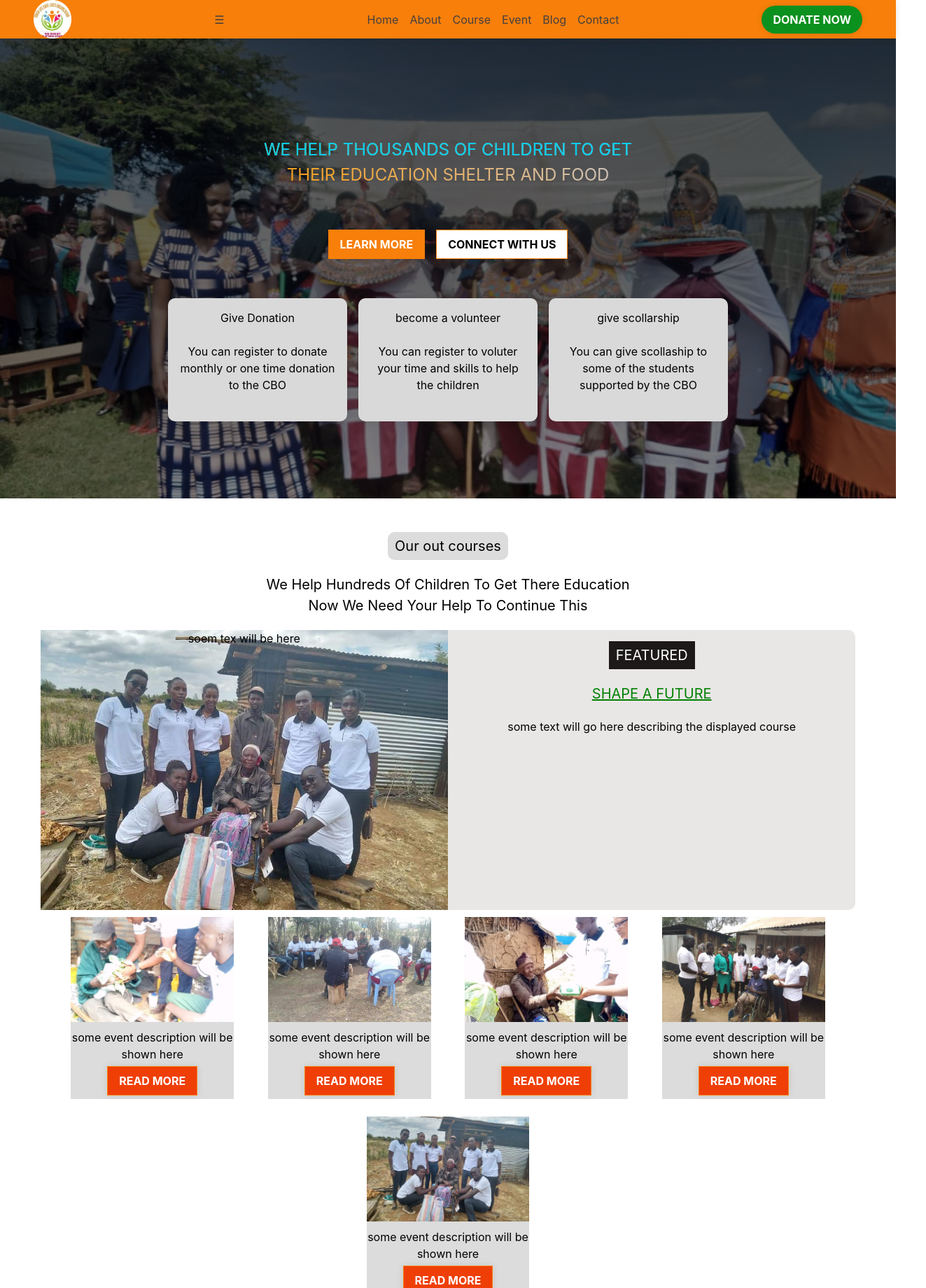
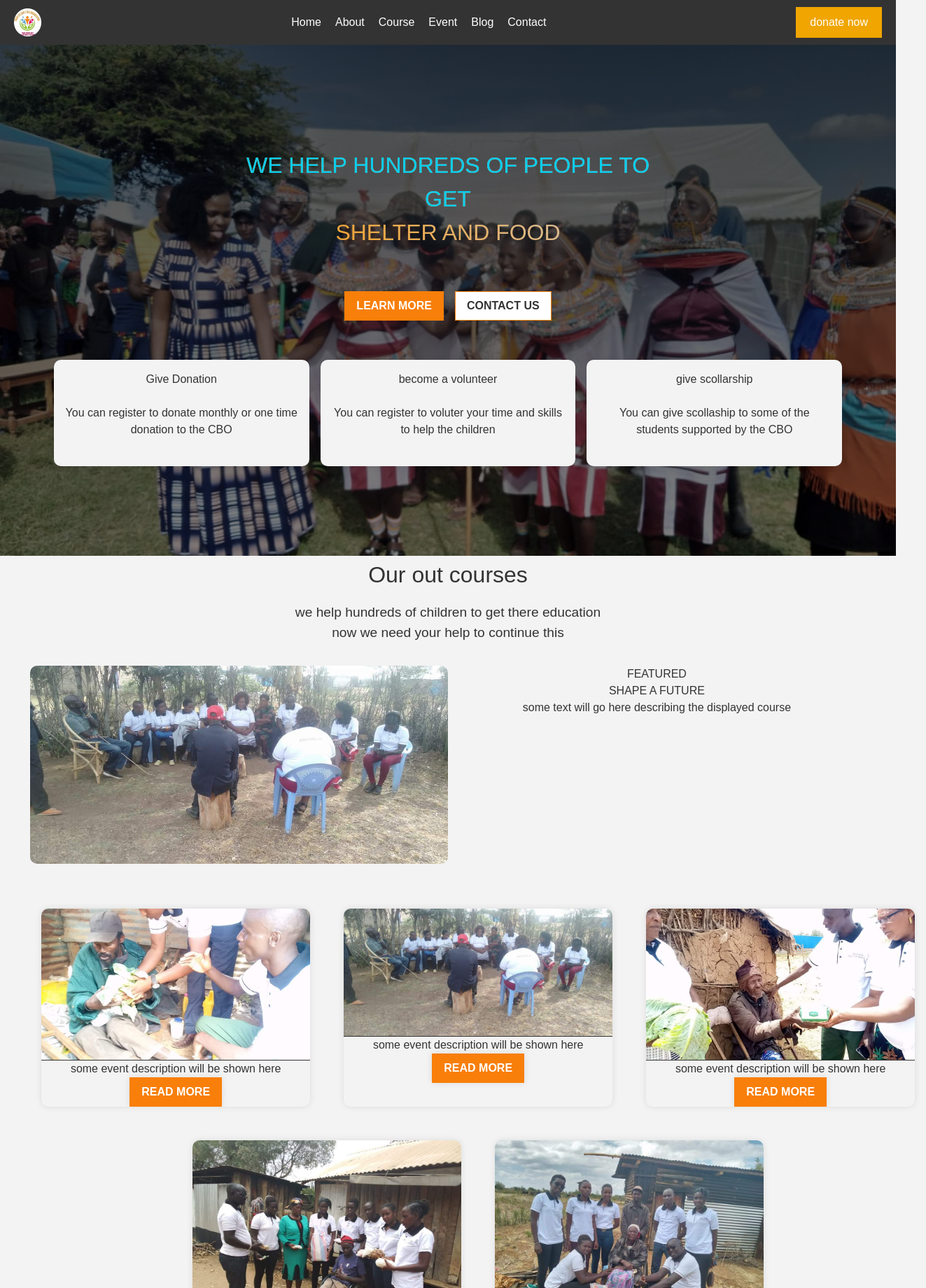
Before and after one commit to lengushuru/savelife, a React (Create React App) app: page / in a window 1280 px wide. Shown: the top 1840 px of the page at 70% size, 1323 px wide, since content can reach past the window. Built offline with nearby package versions, Linux system fonts and the light colour scheme.

Commit message:
update website styles

```diff
--- a/src/components/home/Home.css
+++ b/src/components/home/Home.css
@@ -1,69 +1,96 @@
-.title {
-  font-size: 1.5em;
-  text-align: center;
-  color: #000;
-  max-width: 50vw;
-  background: linear-gradient(45deg, #ff9900, #c5cbdd);
+/* Home.css */
+
+/* Define CSS Variables for Consistent Styling */
+:root {
+  --primary-color: #333;
+  --secondary-color: #f87f0a;
+  --tertiary-color: #07cdee;
+  --background-color: #d9d9d9;
+  --text-color: #000;
+  --gradient-color: linear-gradient(45deg, #ff9900, #c5cbdd);
+  --btn-hover-opacity: 0.8;
+  --box-shadow: 0 0 10px rgba(0, 0, 0, 0.1);
+}
+
+/* Home Section Styles */
+.home {
+  display: flex;
+  position: relative;
+  flex-direction: column;
+  align-items: center;
+  padding: 8rem 2rem;
+  min-height: 83vh;
+  gap: 0.5rem;
+  background: linear-gradient(rgba(0, 0, 0, 0.7), rgba(0, 0, 0, 0.5)), url('/public/homebg.png') no-repeat top center fixed;
+  background-size: cover;
+  background-color: var(--text-color);
+  color: var(--text-color);
+}
+
+/* Title Styles */
+.title, .title_mobile {
+  font-size: 1.5rem;
+  margin-bottom: 20px;
+  max-width: 90vw;
+  background: var(--gradient-color);
   -webkit-background-clip: text;
   color: transparent;
   text-align: center;
   margin: 0;
   padding: 20px;
 }
+
 .title1 {
-  color: #07cdee;
+  color: var(--tertiary-color);
 }
 
 .title_mobile {
   display: none;
 }
 
-.home {
-  display: flex;
-  position: relative;
-  flex-direction: column;
-  align-items: center;
-  padding: 8rem;
-  height: 83vh;
-  gap: 0.5rem;
-  background: linear-gradient(rgba(0, 0, 0, 0.7), rgba(0, 0, 0, 0.5)), url('/public/homebg.png') no-repeat top center fixed;
-  background-size: cover ;
-  background-color: #000;
-}
+/* Button Container Styles */
 .btn_container {
   display: flex;
   justify-content: center;
   align-items: center;
   gap: 1rem;
+  margin-top: 2rem;
 }
+
 .homebtn {
   padding: 0.5rem 1rem;
   border: none;
   font-weight: bold;
-  box-shadow: 0 0 10px rgba(0, 0, 0, 0.1);
+  box-shadow: var(--box-shadow);
   cursor: pointer;
   text-transform: uppercase;
-  border: 1px solid #f87f0a;
+  border: 1px solid var(--secondary-color);
+  transition: background-color 0.3s ease;
+  color: white;
 }
+
 .btn1 {
-  color: #fff;
-  background-color: #f87f0a;
+  background-color: var(--secondary-color);
 }
+
 .btn2 {
-  background-color: #fff;
-  color: #000;
+  background-color: white;
+  color: var(--text-color);
 }
-.btn_container {
-  margin-top: 2rem;
+
+.homebtn:hover {
+  opacity: var(--btn-hover-opacity);
 }
+
+/* Home Components Styles */
 .home_components {
   display: flex;
   position: relative;
-  bottom: 0;
   justify-content: center;
   align-items: center;
   gap: 1rem;
   margin-top: 3rem;
+  flex-wrap: wrap;
 }
 
 .subcomponents {
@@ -73,41 +100,49 @@
   gap: 1.5rem;
   border-radius: 10px;
   padding: 1rem;
-  box-shadow: 0 0 10px rgba(0, 0, 0, 0.1);
+  box-shadow: var(--box-shadow);
   width: 20vw;
-  background-color: #d9d9d9;
+  background-color: var(--background-color);
 }
+
+/* Responsive Styles */
 @media screen and (max-width: 768px) {
   .home {
-    display: flex;
-    flex-direction: column;
-    align-items: center;
-    padding: 8rem;
+    padding: 4rem 2rem;
     height: auto;
-    gap: 0.5rem;
-    background: linear-gradient(rgba(0, 0, 0, 0.7), rgba(0, 0, 0, 0.5)), url('/public/homebg.png') no-repeat top center fixed;
-    background-size: cover ;
-    background-color: #000;
   }
 
   .title {
     display: none;
   }
-  .title_mobile{
-    display: inline-block;
+
+  .title_mobile {
+    display: block;
   }
+
   .home_components {
     flex-direction: column;
     gap: 2rem;
   }
+
   .subcomponents {
-    width: 100vw;
-  }
-  .btn_container {
-    flex-direction: column;
-    gap: 1rem;
-  }
-  .homebtn {
     width: 100%;
   }
+
+  .btn_container {
+    /* flex-direction: column; */
+    align-items: center;
+    justify-content: space-between;
+    width: 100vw;
+    padding: 0.5rem;
+    /* border: 2px solid red; */
+    max-width: 400px;
+    padding: 0.5rem;
+  }
+
+  .homebtn {
+    width: 150px;
+    border-radius: 20px;
+    /* font-size: 1rem; */
+  }
 }
--- a/src/components/home/Home.js
+++ b/src/components/home/Home.js
@@ -7,16 +7,16 @@ const Home = () => {
   return (
     <section className="home">
       <h1 className="title">
-        <span className="title1">WE HELP THOUSANDS OF CHILDREN TO GET</span><br />
-        THEIR EDUCATION SHELTER AND FOOD <br />
+        <span className="title1">WE HELP HUNDREDS OF PEOPLE TO GET</span><br />
+        SHELTER AND FOOD <br />
       </h1>
       <h1 className="title_mobile">
-        <span className="title1">WE HELP THOUSANDS OF CHILDREN TO GET</span><br />
-        THEIR EDUCATION SHELTER AND FOOD NOW <br />
+        <span className="title1">WE HELP HUNDREDS OF VULNARABLE PEOPLE TO GET</span><br />
+        SHELTER AND FOOD NOW <br />
       </h1>
       <div className="btn_container">
         <button className="btn1 homebtn">learn more</button>
-        <button className="btn2 homebtn">connect with us</button>
+        <button className="btn2 homebtn">Contact us</button>
       </div>
       <div className="home_components">
        {data.map((item,index)=>{
--- a/src/components/navbar/Navbar.css
+++ b/src/components/navbar/Navbar.css
@@ -1,89 +1,74 @@
-* {
-  margin: 0;
-  padding: 0;
-  box-sizing: border-box;
+/* Navbottom.css */
+
+.navbottom {
+  display: flex;
+  align-items: center;
+  justify-content: space-between;
+  padding: 10px 20px;
+  background-color: #333;
+  color: white;
+  position: relative;
+}
+
+.logo {
+  height: 40px;
+}
+
+.menu {
+  display: none;
+  font-size: 1.5rem;
+  cursor: pointer;
 }
 
 ul {
   list-style: none;
   display: flex;
-  gap: 1rem;
+  gap: 20px;
 }
 
-.navbottom {
-
-  display: flex;
-  justify-content: space-between;
-  align-items: center;
-  padding: 0 3rem;
-  background-color: #f87f0a;
-  box-shadow: 0 0 10px rgba(0, 0, 0, 0.1);
-  position: fixed;
-  width: 100%;
-  top: 0;
-  z-index: 1000;
-  color: #444040;
+ul li {
+  cursor: pointer;
 }
 
-.btnnav{
-  padding: 0.5rem 1rem;
+.btnnav {
+  background-color: #f0a500;
+  color: white;
   border: none;
-  color: #fff;
-  border-radius: 50px;
-  font-weight: bold;
-  background-color: #0c911e;
-  box-shadow: 0 0 10px rgba(0, 0, 0, 0.1);
+  padding: 10px 20px;
   cursor: pointer;
-  text-transform: uppercase;
+  font-size: 1rem;
+  transition: background-color 0.3s;
 }
 
-.logo {
-  height: 55px;
-  width: auto;
-}
-.sub
-.menu {
-  display: none;
+.btnnav:hover {
+  background-color: #e08e00;
 }
 
-.navtop{
-  background: #7e2a2a;
-}
-
-@media screen and (max-width: 600px) {
-  ul {
-    display: block;
-    position: relative;
-    top: 0;
-    left: 0;
-    right: 0;
-    background-color: #7e2a2a;
-    width: 100%;
-    height: 100vh;
-    padding: 2rem;
-    /* transform: translateX(100%); */
-    transition: transform 0.5s ease-in-out;
-    z-index: 10000;
-  }
-  .open {
+@media (max-width: 768px) {
+  .menu {
     display: block;
   }
+
+  .logo.close {
+    display: none;
+  }
+
+  ul {
+    display: none;
+    flex-direction: column;
+    position: absolute;
+    top: 60px;
+    right: 0;
+    background-color: #333;
+    width: 100%;
+    text-align: center;
+  }
+
+  ul.open {
+    display: flex;
+  }
+
   .btnnav {
     display: none;
   }
-
-.menu {
-  display: block;
-  font-size: 20px;
-  cursor: pointer;
-  color: #181717;
-  padding: 14px 16px;
-  text-align: center;
 }
-  .open {
-    display: block;
-  }
-  .close {
-    display: none;
-  }
-}
--- a/src/components/navbar/Navtop.js
+++ b/src/components/navbar/Navtop.js
@@ -2,7 +2,7 @@ import React from 'react'
 
 const Navtop = () => {
   return (
-    <div className='navtop'>hello</div>
+    <div className='navtop'></div>
   )
 }
 
--- a/src/components/ourcourses/Events.js
+++ b/src/components/ourcourses/Events.js
@@ -18,8 +18,6 @@ const Events = ({img,dsc,full_desc}) => {
     </div>
     <div>
       <p>{dsc}</p>
-      {/* <button className="homebtn btnevent">Read more</button> */}
-
       <button className="homebtn btnevent"onClick={openPopup}>Read more</button>
 
       {showPopup && (
--- a/src/components/ourcourses/Ourcourses.css
+++ b/src/components/ourcourses/Ourcourses.css
@@ -1,123 +1,210 @@
-.sec_top {
-  display: flex;
-  align-items: center;
-  background-color: rgb(233, 230, 230);
-  height: 400px;
-  border-radius: 10px;
+/* Define CSS Variables for Consistent Styling */
+:root {
+  --primary-color: #333;
+  --secondary-color: #f87f0a;
+  --tertiary-color: #07cdee;
+  --background-color: #f3f3f3;
+  --text-color: #333;
+  --gradient-color: linear-gradient(45deg, #ff9900, #c5cbdd);
+  --btn-hover-opacity: 0.8;
+  --box-shadow: 0 0 10px rgba(0, 0, 0, 0.1);
 }
 
-.imagediv {
-  height: 100%;
-  width: 50%;
-  /* background-color: red; */
-  background-image: url('/public/images/oldlady.jpeg');
+/* General Styles */
+body {
+  font-family: Arial, sans-serif;
+  color: var(--text-color);
+  margin: 0;
+  padding: 0;
+  background-color: var(--background-color);
+}
+
+/* Home Component Styles */
+.home {
+  display: flex;
+  position: relative;
+  flex-direction: column;
+  align-items: center;
+  padding: 8rem 2rem;
+  min-height: 83vh;
+  gap: 0.5rem;
+  background: linear-gradient(rgba(0, 0, 0, 0.7), rgba(0, 0, 0, 0.5)), url('/public/homebg.png') no-repeat top center fixed;
   background-size: cover;
-  background-repeat: no-repeat;
-  background-position: center;
+  background-color: var(--text-color);
+  color: var(--text-color);
+}
 
+.title, .title_mobile {
+  font-size: 2rem;
+  margin-bottom: 20px;
+  max-width: 50vw;
+  background: var(--gradient-color);
+  -webkit-background-clip: text;
+  color: transparent;
+  text-align: center;
+  margin: 0;
+  padding: 20px;
+}
+
+.title1 {
+  color: var(--tertiary-color);
+}
+
+.title_mobile {
+  display: none;
+}
+
+.btn_container {
+  display: flex;
+  justify-content: center;
+  align-items: center;
+  gap: 1rem;
+  margin-top: 2rem;
+}
+
+.homebtn {
+  padding: 0.5rem 1rem;
+  border: none;
+  font-weight: bold;
+  box-shadow: var(--box-shadow);
+  cursor: pointer;
+  text-transform: uppercase;
+  border: 1px solid var(--secondary-color);
+  transition: background-color 0.3s ease;
+  color: white;
+}
+
+.btn1 {
+  background-color: var(--secondary-color);
+}
+
+.btn2 {
+  background-color: white;
+  color: var(--text-color);
+}
+
+.homebtn:hover {
+  opacity: var(--btn-hover-opacity);
+}
+
+.home_components {
+  display: flex;
+  position: relative;
+  justify-content: center;
+  align-items: center;
+  gap: 1rem;
+  margin-top: 3rem;
+  flex-wrap: wrap;
+}
+
+.subcomponents {
+  display: flex;
+  flex-direction: column;
+  align-items: center;
+  gap: 1.5rem;
+  border-radius: 10px;
+  padding: 1rem;
+  box-shadow: var(--box-shadow);
+  width: 20vw;
+  background-color: var(--background-color);
+}
+
+/* Ourcourses Component Styles */
+.content_container {
+  padding: 0.2rem;
+  max-width: 1200px;
+  margin: 0 auto;
+  text-align: center;
+  background-color: var(--background-color);
 }
 
 .title2 {
-  font-size: 20px;
-  width: fit-content;
-  margin: 1rem auto;
-  color: #000;
-  margin-bottom: 20px;
-  padding:  5px 10px;
-  background-color: gainsboro;
-  border-radius: 10px;
+  font-size: 2rem;
+  color: var(--primary-color);
+  margin-bottom: 1rem;
 }
 
 .course_text {
-  text-transform: capitalize;
-  font-size: 20px;
-  font-weight: 400;
-  color: #000;
-  margin-bottom: 20px;
+  font-size: 1.2rem;
+  color: var(--text-color);
+  margin-bottom: 2rem;
 }
 
-.content_container {
-  background-color:transparent;
-  width: 96vw;
-  margin: auto;
-  flex-direction: column;
-  justify-content: center;
-  align-items: center;
-  padding: 2rem;
-}
-
-.textdiv {
+.sec_top {
   display: flex;
   flex-direction: column;
   align-items: center;
-  width: 50%;
-  height: 100%;
-  padding: 1rem;
+  margin-bottom: 2rem;
 }
 
-.textdiv h3 {
-  font-size: 20px;
-  font-weight: 400;
-  color: #fff;
-  margin-bottom: 20px;
-  background-color: rgb(29, 25, 25);
-  width: fit-content;
-  padding: 5px 10px;
+.imagediv img {
+  width: 100%;
+  height: auto;
+  border-radius: 10px;
+  margin-bottom: 1rem;
 }
 
-.textdiv h4 {
-  font-size: 20px;
-  font-weight: 400;
-  color: green;
-  margin-bottom: 20px;
-  text-decoration: underline;
-  width: fit-content;
+.textdiv h3, .textdiv h4, .textdiv p {
+  color: var(--primary-color);
 }
 
+.eventContainer {
+  display: flex;
+  flex-wrap: wrap;
+  gap: 1rem;
+  justify-content: center;
+}
+
+/* Events Component Styles */
 .eventdiv {
-  display: flex;
-  flex-direction: column;
-  align-items: center;
-  width: 20%;
-  background-color: gainsboro;
-  margin: 10px 0;
-
-}
-.eventimage {
-  height: 150px;
-  width: 100%;
-  background-image: url('/public/images/oldlady.jpeg');
-  background-size: cover;
-  background-repeat: no-repeat;
-  background-position: center;
-  margin-bottom: 10px;
+  background-color: var(--background-color);
+  border-radius: 10px;
+  box-shadow: var(--box-shadow);
+  overflow: hidden;
+  width: calc(100% - 2rem);
+  margin: 1rem;
 }
 
 .eventimage img {
-  height: 100%;
   width: 100%;
-  object-fit: cover;
+  height: auto;
+  border-bottom: 1px solid var(--primary-color);
+}
+
+.eventtext {
+  padding: 1rem;
+  text-align: left;
+}
+
+.eventtext p {
+  margin-bottom: 1rem;
+  color: var(--text-color);
 }
 
 .btnevent {
-  background-color: #EF3F07;
-  color: #fff;
-  margin: 5px 0;
+  padding: 0.5rem 1rem;
+  border: none;
+  font-weight: bold;
+  box-shadow: var(--box-shadow);
+  cursor: pointer;
+  text-transform: uppercase;
+  border: 1px solid var(--secondary-color);
+  transition: background-color 0.3s ease;
+  color: white;
+  background-color: var(--secondary-color);
 }
-.eventContainer {
-  display: flex;
-  flex-wrap: wrap;
-  align-items: center;
-  justify-content: space-evenly;
-  gap: 5px;
+
+.btnevent:hover {
+  opacity: var(--btn-hover-opacity);
 }
+
 .full-screen-popup {
   position: fixed;
   top: 0;
   left: 0;
-  width: 100%;
+  width: 100vw;
   height: 100%;
-  background-color: rgba(0, 0, 0, 0.9);
+  background: rgba(0, 0, 0, 0.9);
   display: flex;
   justify-content: center;
   align-items: center;
@@ -125,60 +212,89 @@
 }
 
 .popup-content {
-  height: 100%;
-  width: 100%;
-  background-color: #fff;
-  padding: 20px;
-  border-radius: 8px;
-  text-align: center;
-}
-/*
-full-screen-popup {
-  position: fixed;
-  top: 0;
-  left: 0;
-  width: 100%;
-  height: 100%;
-  background: rgba(0, 0, 0, 0.5);
-  display: flex;
-  justify-content: center;
-  align-items: center;
+  background: var(--background-color);
+  padding: 1rem;
+  border-radius: 10px;
+  /* max-width: 500px; */
+  width: 85vw;
 }
 
-.popup-content {
-  background: #fff;
+.popup-content button {
+  margin-top: 1rem;
+  padding: 0.5rem 1rem;
+  background-color: var(--secondary-color);
+  color: white;
+  border: none;
+  cursor: pointer;
   border-radius: 10px;
-  box-shadow: 0 0 10px rgba(0, 0, 0, 0.3);
-  padding: 20px;
-  max-width: 400px;
-  text-align: center;
-  color: #333;
-} */
-
-
-
-button:hover {
-  background: #45a049;
 }
 
-/* Optional: Add additional styling as needed */
+/* Responsive Styles */
+@media (min-width: 768px) {
+  .sec_top {
+    flex-direction: row;
+    align-items: flex-start;
+  }
 
-@media screen and (max-width: 768px) {
-  .sec_top {
-    flex-direction: column;
+  .imagediv, .textdiv {
+    flex: 1;
+  }
+
+  .eventContainer {
+    flex-direction: row;
+    width: 100vw;
+    margin: 0;
+  }
+
+  .eventdiv {
+    width: 30%;
+  }
+
+  .home_components {
+    flex-direction: row;
+  }
+
+  .subcomponents {
+    width: 30%;
+  }
+}
+
+@media (max-width: 768px) {
+  .home {
+    padding: 4rem 2rem;
     height: auto;
   }
-  .imagediv {
-    width: 100%;
-    height: 300px;
+
+  .title {
+    display: none;
   }
-  .textdiv {
+
+  .title_mobile {
+    display: block;
+  }
+
+  .home_components {
+    flex-direction: column;
+    gap: 2rem;
+  }
+
+  .subcomponents {
     width: 100%;
   }
+
+  .btn_container {
+    flex-direction: column;
+    gap: 1rem;
+  }
+
+  .homebtn {
+    width: 100%;
+    border-radius: 0 0 10px 0;
+  }
+
   .eventdiv {
     width: 100%;
-  }
-  .eventContainer {
-    width: 100%;
+    margin: 0;
+    border: 1px solid rgb(150, 148, 148);
   }
 }
--- a/src/components/ourcourses/Ourcourses.js
+++ b/src/components/ourcourses/Ourcourses.js
@@ -27,7 +27,9 @@ const Ourcourses = () => {
         now we need your help to continue this
       </p>
       <div className="sec_top">
-        <div className="imagediv">soem tex will be here</div>
+        <div className="imagediv">
+          <img src="/images/meetup.jpeg" alt="image"/>
+        </div>
         <div className="textdiv">
           <h3>FEATURED</h3>
           <h4>SHAPE A FUTURE</h4>
```
